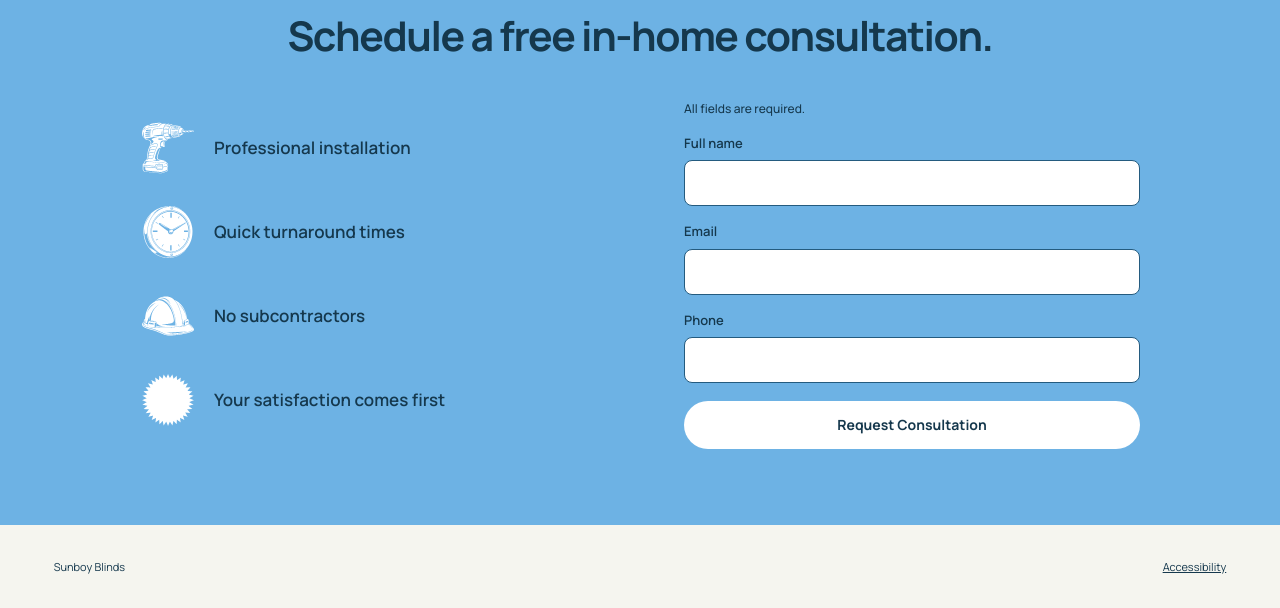
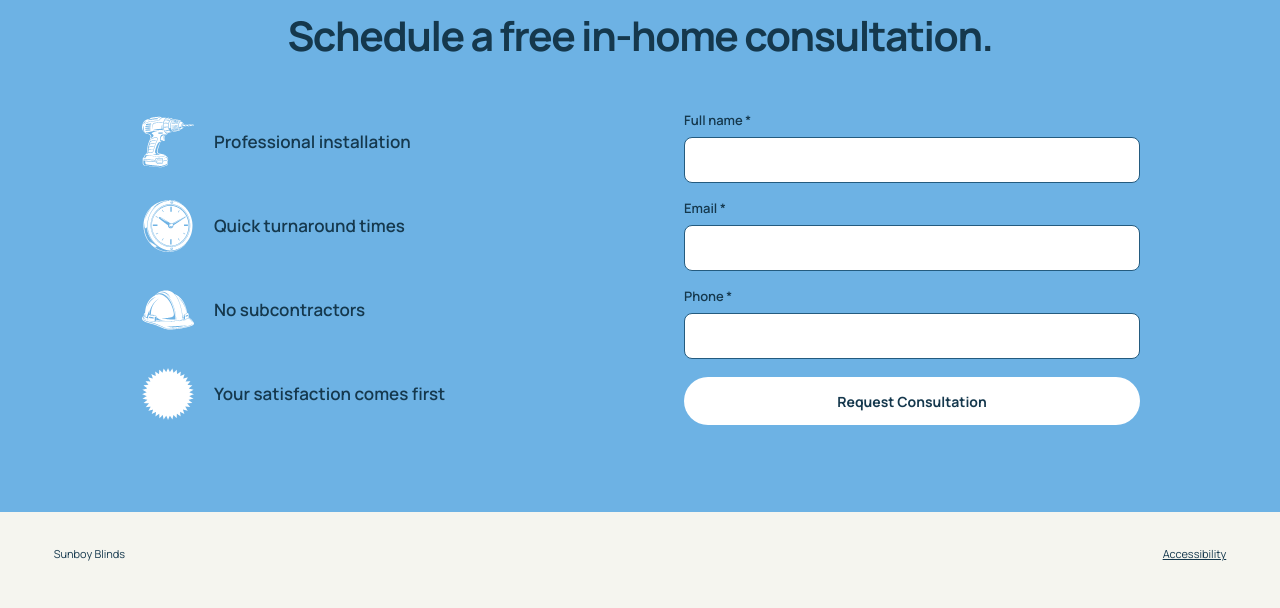
Before and after one commit to cody-del/Sunboyblinds, a plain HTML site: page dist/index.html in a window 1280 px wide. Shown: the part 901-1509 px from the top of the page. Drawn offline with Linux system fonts and the light colour scheme.

Commit message:
Update Site source

```diff
--- a/dist/index.html
+++ b/dist/index.html
@@ -7,7 +7,7 @@
   <title>Sunboy Blinds — Tampa Bay Window Treatment Experts</title>
   <meta name="description" content="#1 Window Treatment Experts for the Tampa Bay area. Meet Sunboy Blinds.">
   <link rel="preload" href="/assets/fonts/manrope-latin.woff2" as="font" type="font/woff2" crossorigin>
-  <link rel="stylesheet" href="/styles.css?v=white-illustrated-icons-1">
+  <link rel="stylesheet" href="/styles.css?v=white-icons-star-fields-1">
   <script src="/app.js?v=shared-motion-1" defer></script>
 </head>
 <body>
@@ -72,10 +72,9 @@
         </div>
         <div class="consultation-card">
           <form id="consultation-form" aria-labelledby="consultation-title">
-            <p class="form-requirements">All fields are required.</p>
-            <div class="form-field"><label for="customer-name">Full name</label><input id="customer-name" name="name" type="text" autocomplete="name" required maxlength="120"></div>
-            <div class="form-field"><label for="customer-email">Email</label><input id="customer-email" name="email" type="email" autocomplete="email" required maxlength="254"></div>
-            <div class="form-field"><label for="customer-phone">Phone</label><input id="customer-phone" name="phone" type="tel" autocomplete="tel" required maxlength="40"></div>
+            <div class="form-field"><label for="customer-name">Full name<span aria-hidden="true"> *</span></label><input id="customer-name" name="name" type="text" autocomplete="name" required maxlength="120"></div>
+            <div class="form-field"><label for="customer-email">Email<span aria-hidden="true"> *</span></label><input id="customer-email" name="email" type="email" autocomplete="email" required maxlength="254"></div>
+            <div class="form-field"><label for="customer-phone">Phone<span aria-hidden="true"> *</span></label><input id="customer-phone" name="phone" type="tel" autocomplete="tel" required maxlength="40"></div>
             <p class="form-status" id="form-status" role="status"></p>
             <button class="sunboy-button form-submit" type="submit" disabled>Request Consultation</button>
           </form>
--- a/dist/styles.css
+++ b/dist/styles.css
@@ -66,7 +66,6 @@ footer a{padding:10px 0}
 .trust-icon{display:block;width:56px;height:56px;flex-shrink:0}
 .consultation-card{background:var(--sky);color:var(--ink);border:0;padding:0;font-family:inherit}
 #consultation-form{display:flex;flex-direction:column;gap:16px}
-.form-requirements{font-size:12px;font-weight:500;line-height:1.5;color:var(--ink);margin:0}
 .form-field{display:flex;flex-direction:column;gap:8px;min-width:0}
 .form-field label{font-size:13px;font-weight:600;line-height:1.4}
 .form-field input,.form-field select,.form-field textarea{width:100%;max-width:100%;min-width:0;border:1px solid #245b7f;border-radius:8px;background:#fff;color:var(--ink);font:500 16px/1.4 "Manrope",Arial,sans-serif;padding:10px 12px;min-height:46px}
```
Also changed, not shown: dist/accessibility/index.html (+1 -1 lines), 2 other files.
